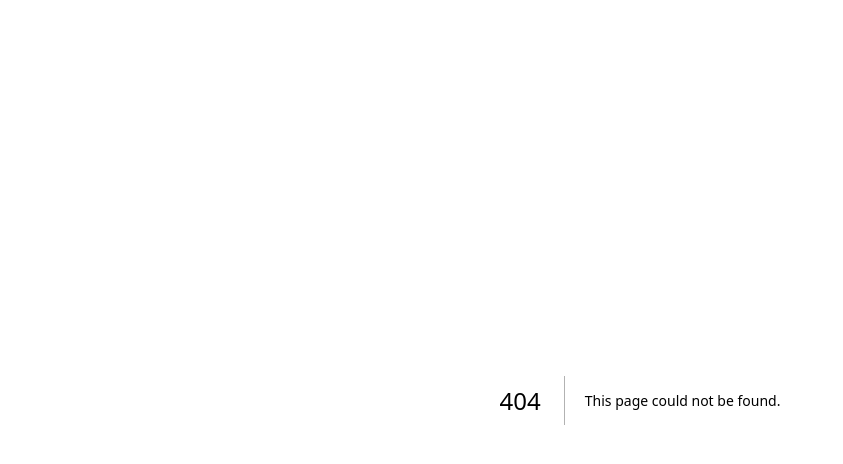
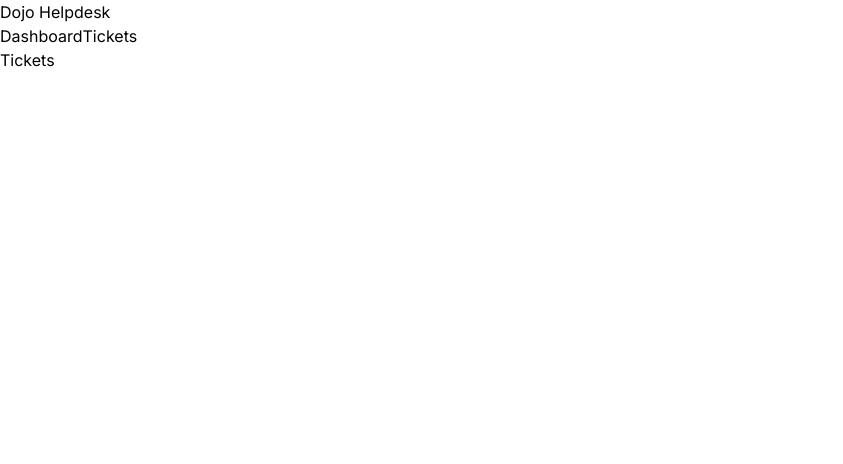
Before and after one commit to MartaKMB/back-to-programming-again, a Next.js app in the folder next-net-ninja-yt/: page /tickets in a window 1280 px wide. Before the commit this address had no page. Shown: the top 464 px of the page, without its empty margins (0-843 px from the left). Built offline with nearby package versions, Linux system fonts and the light colour scheme.

Commit message:
add tickets page and Navbar component with Link

```diff
--- /dev/null
+++ b/next-net-ninja-yt/app/components/Navbar.jsx
@@ -0,0 +1,11 @@
+import Link from 'next/link'
+
+export default function Navbar() {
+    return (
+        <nav>
+            <h1>Dojo Helpdesk</h1>
+            <Link href="/">Dashboard</Link>
+            <Link href="/tickets">Tickets</Link>
+        </nav>
+    )
+}
--- a/next-net-ninja-yt/app/layout.jsx
+++ b/next-net-ninja-yt/app/layout.jsx
@@ -1,5 +1,7 @@
 import './globals.css'
 import { Inter } from 'next/font/google'
+
+import Navbar from './components/NavBar'
 
 const inter = Inter({ subsets: ['latin'] })
 
@@ -11,7 +13,10 @@
 export default function RootLayout({ children }) {
   return (
     <html lang="en">
-      <body className={inter.className}>{children}</body>
+      <body className={inter.className}>
+        <Navbar />
+        {children}
+        </body>
     </html>
   )
 }
--- /dev/null
+++ b/next-net-ninja-yt/app/tickets/page.jsx
@@ -0,0 +1,7 @@
+export default function Tickets() {
+    return (
+      <main>
+       <h2>Tickets</h2>
+      </main>
+    )
+  }
```
